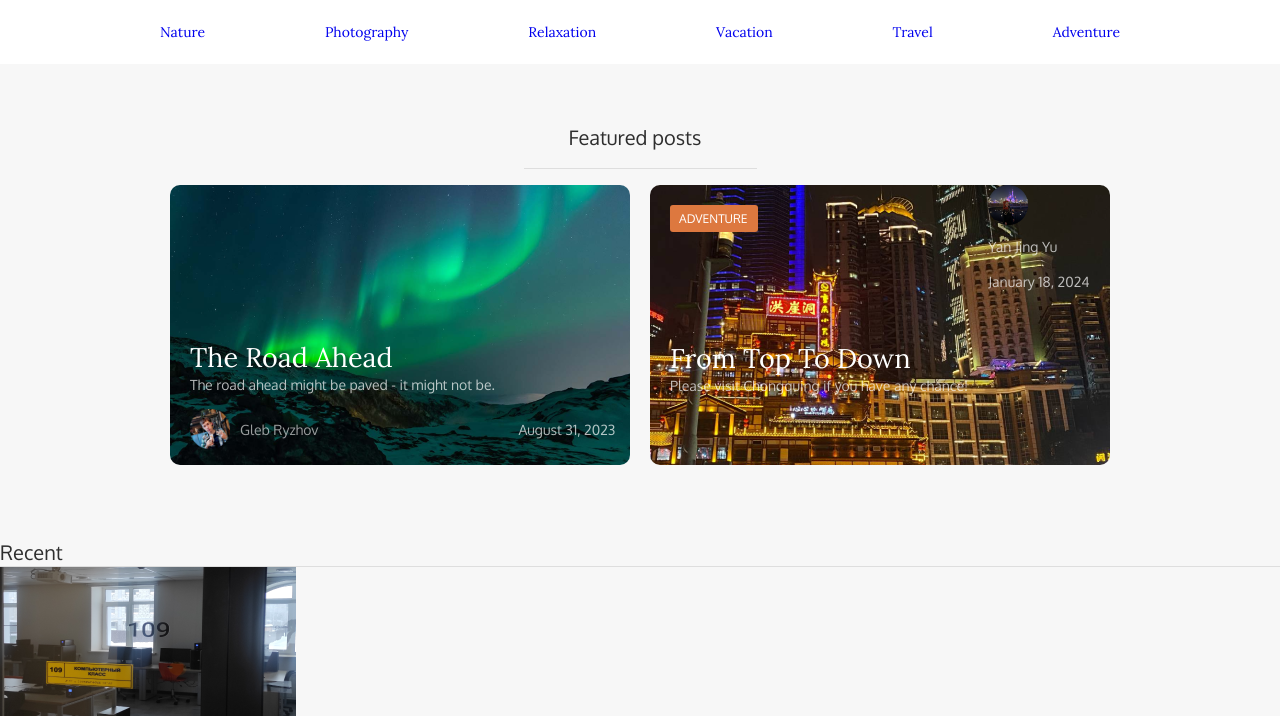
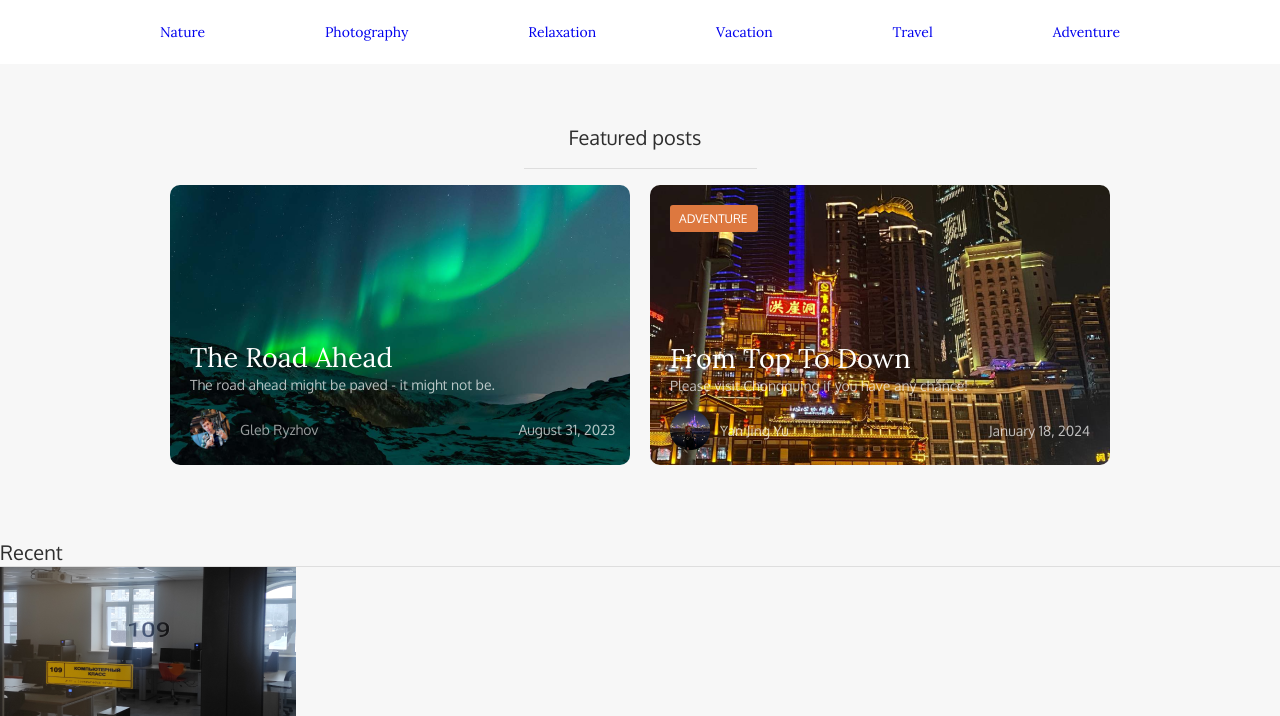
Before and after one commit to x3r1x/webCourse, a PHP site: page / in a window 1280 px wide. Shown: the part 501-1217 px from the top of the page. Run offline with PHP 8.4, Linux system fonts and the light colour scheme.

Commit message:
header & featured posts done

```diff
--- a/lab4/index.html
+++ b/lab4/index.html
@@ -77,10 +77,10 @@
                         <h3 class="fttd__header">From Top To Down</h3>
                         <p class="fttd__subscription">Please visit Chongquing if you have any chance!</p>
 
-                        <div class="fttd__avatar fttd_author">
+                        <div class="fttd__avatar avatar">
                             <img src="images/index/a2.png" alt="Yan Jing Yu" width="40" height="40">
-                            <p class="fttd_author__subscription">Yan Jing Yu</p>
-                            <p class="fttd_author__date">January 18, 2024</p>
+                            <p class="avatar__subscription">Yan Jing Yu</p>
+                            <p class="avatar__date">January 18, 2024</p>
                         </div>
                     </article>
                 </div>
--- a/lab4/style.css
+++ b/lab4/style.css
@@ -206,14 +206,23 @@
     color: rgba(255, 255, 255, 0.7);
 }
 
-.fttd_author__subscription {
+.fttd__avatar.avatar {
+    display: flex;
+    margin-top: 12px;
+    flex-wrap: wrap;
+    align-items: center;
+}
+
+.avatar__subscription {
     font: 400 14px/35px "Oxygen";
     color: rgba(255, 255, 255, 0.7);
+    margin-left: 10px;
 }
 
-.fttd_author__date {
+.avatar__date {
     font: 400 14px/35px "Oxygen";
     color: rgba(255, 255, 255, 0.7);
+    margin-left: 200px;
 }
 
 .recent__section_mark{
```
